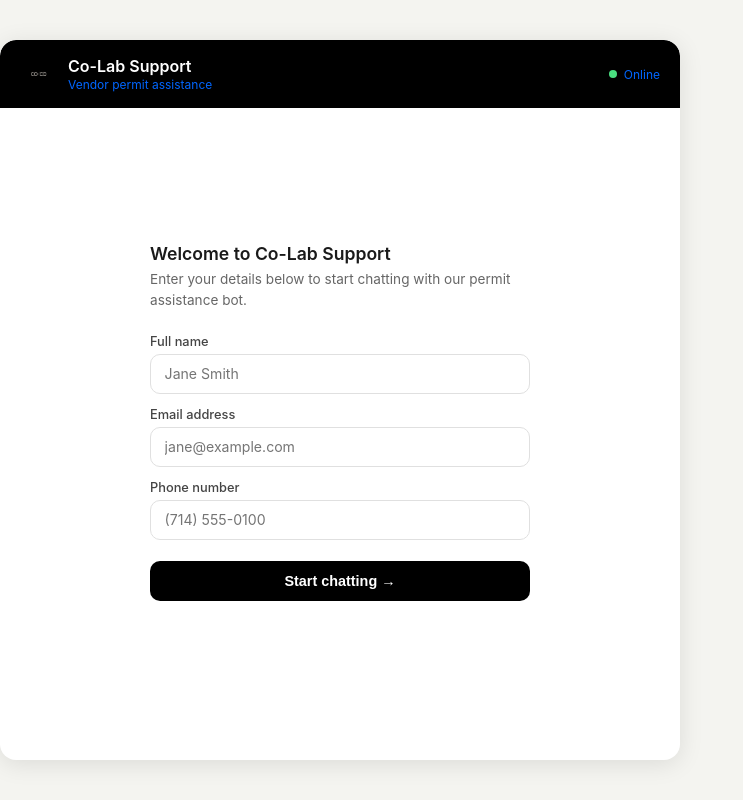
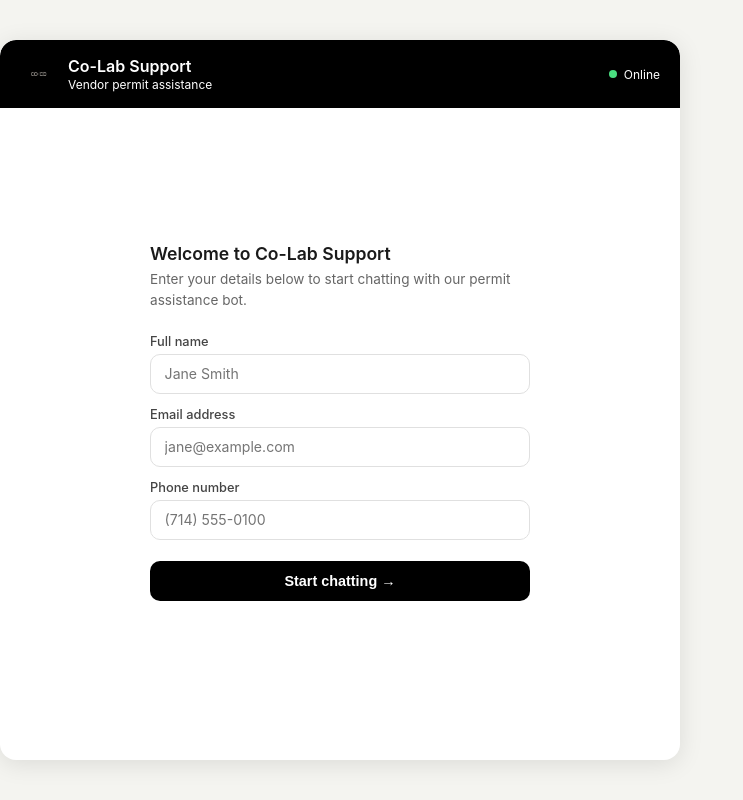
Before and after one commit to morgan368/Co-lab-Chatbot, a website: page index.html in a window 1280 px wide. Shown: the whole page, without its empty margins (0-743 px from the left). Drawn offline with Linux system fonts and the light colour scheme.

Commit message:
Make header subtitle and Online status text white

```diff
--- a/index.html
+++ b/index.html
@@ -46,8 +46,8 @@
       font-size: 1.1rem;
     }
     .header-text h2 { font-size: 1rem; font-weight: 600; }
-    .header-text p { font-size: 0.75rem; color: #0066FF; margin-top: 1px; }
-    .status { display: flex; align-items: center; gap: 0.4rem; margin-left: auto; font-size: 0.75rem; color: #0066FF; }
+    .header-text p { font-size: 0.75rem; color: #ffffff; margin-top: 1px; }
+    .status { display: flex; align-items: center; gap: 0.4rem; margin-left: auto; font-size: 0.75rem; color: #ffffff; }
     .dot { width: 8px; height: 8px; background: #4ade80; border-radius: 50%; }
 
     /* Welcome screen */
```
